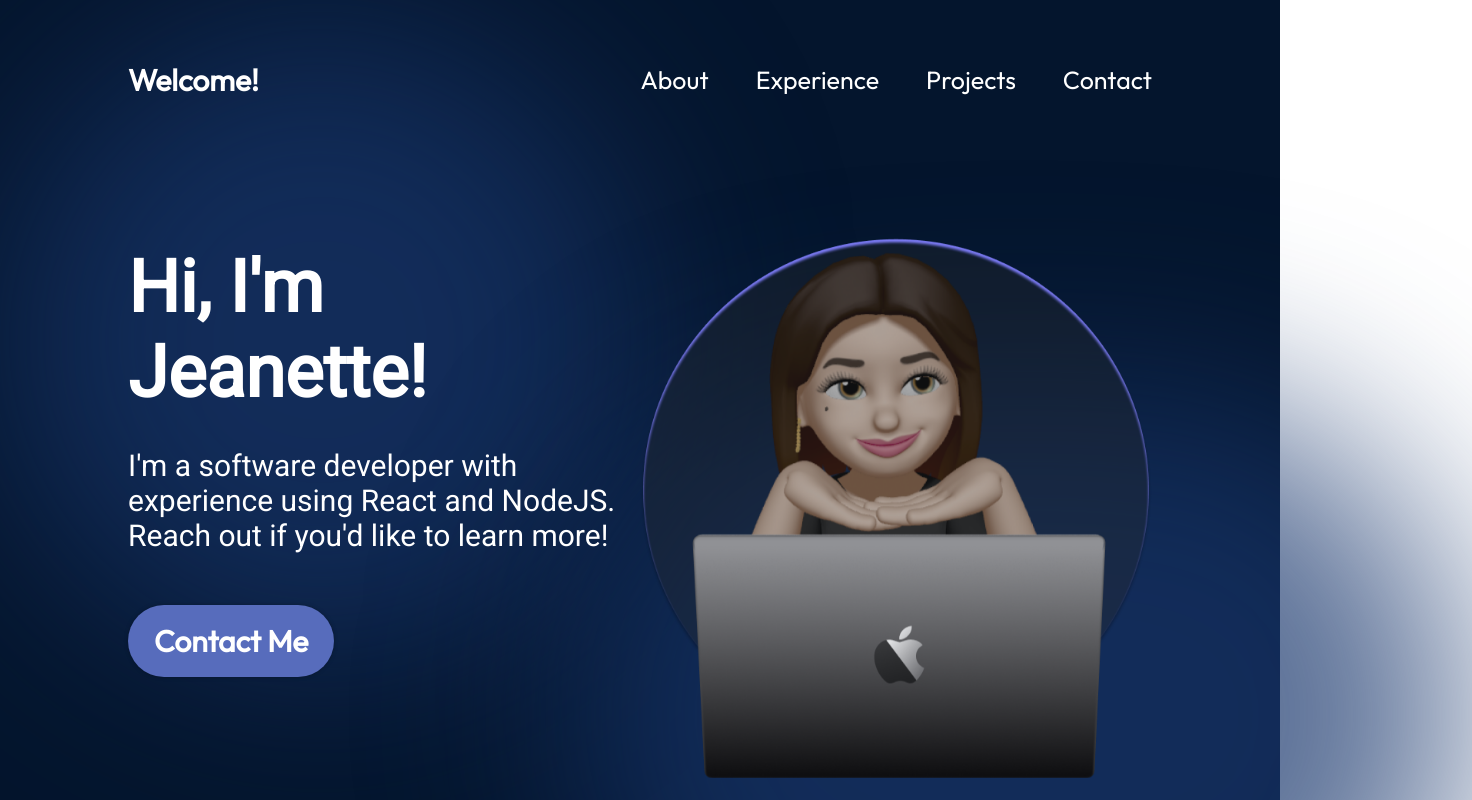
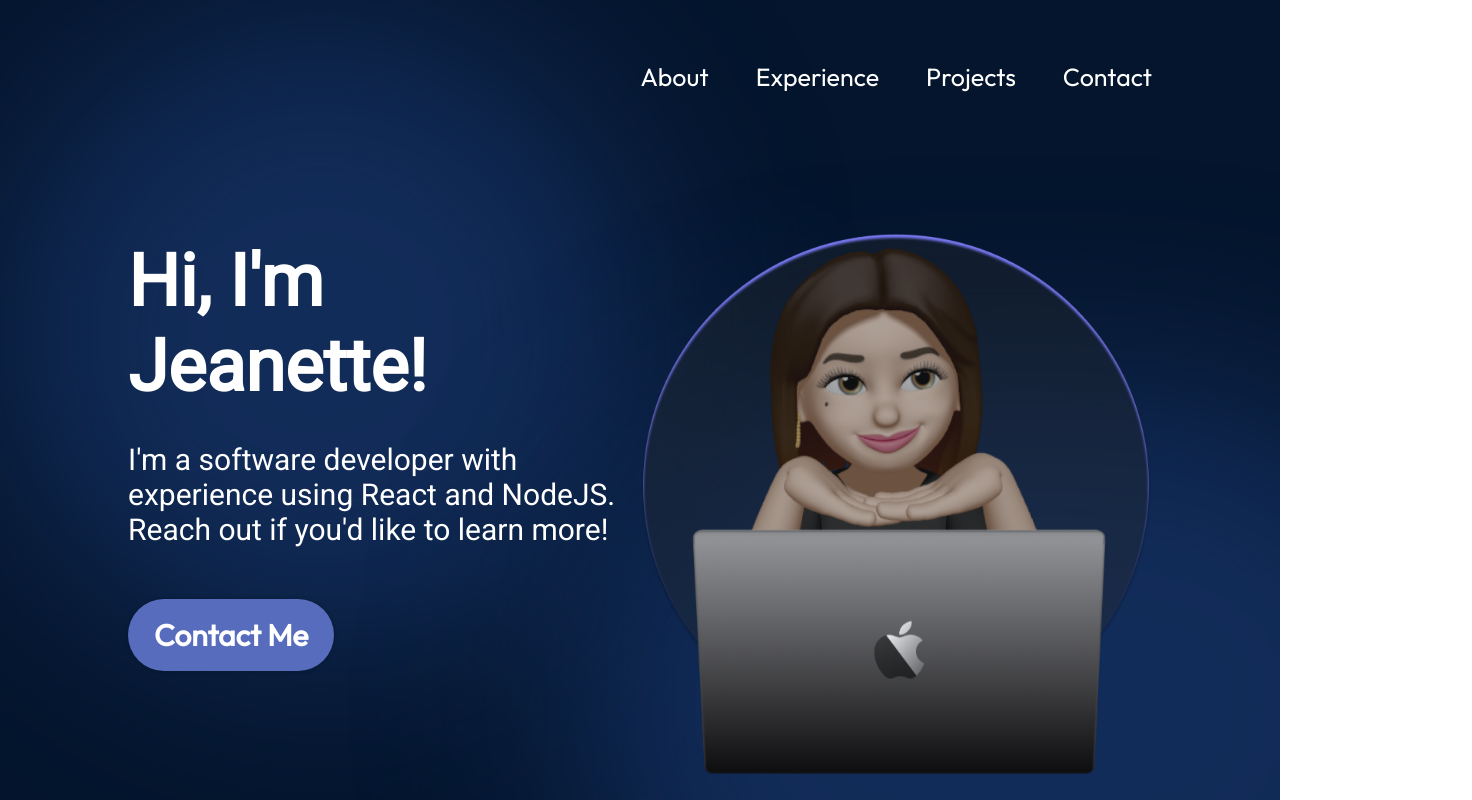
Before and after one commit to JeanetteGz/Portfolio, a React (Vite) app in the folder ReactPortfolio/: page / in a window 1280 px wide. Shown: the top 800 px of the page, 1472 px wide, since content can reach past the window. Built offline with nearby package versions, Linux system fonts and the light colour scheme.

Commit message:
Made some chnages

```diff
--- a/ReactPortfolio/src/App.module.css
+++ b/ReactPortfolio/src/App.module.css
@@ -4,4 +4,5 @@
     background-color: var(--color-bg);
     width: 100%;
     height: 100%;
+    overflow: hidden;
 }
--- a/ReactPortfolio/src/components/Experience/Experience.module.css
+++ b/ReactPortfolio/src/components/Experience/Experience.module.css
@@ -29,6 +29,7 @@
     display: flex;
     flex-wrap: wrap;
     gap: 30px;
+    margin-bottom: 500px;
 }
 
 .skill {
--- a/ReactPortfolio/src/components/Navbar/Navbar.jsx
+++ b/ReactPortfolio/src/components/Navbar/Navbar.jsx
@@ -6,7 +6,7 @@ export const Navbar = () => {
     let [menuOpen, setMenuOpen] = useState(false);
     return (
         <nav className={styles.navbar}>
-            <a className={styles.title} href="/">Welcome!</a>
+            <a className={styles.title} href="/"></a>
             <div className={styles.menu}>
                 <img className={styles.menuBtn} src={menuOpen
                     ? getImageUrl("nav/closeIcon.png")
--- a/ReactPortfolio/src/components/Projects/ProjectCard.module.css
+++ b/ReactPortfolio/src/components/Projects/ProjectCard.module.css
@@ -1,4 +1,3 @@
-@import "../../vars.css";
 
 .container {
     display: flex;
@@ -8,6 +7,7 @@
     box-shadow: 0 16px 14px 0 #04152d;
     padding: 18px 24px;
     max-width: 345px;
+    height: 100%;
 }
 
 .image {
--- a/ReactPortfolio/src/components/Projects/Projects.module.css
+++ b/ReactPortfolio/src/components/Projects/Projects.module.css
@@ -22,6 +22,6 @@
     flex-wrap: wrap;
     align-items: center;
     justify-content: center;
-    gap: 15px;
+    gap: 35px;
     width: 100%;
 }
```
Also changed, not shown: ReactPortfolio/src/components/About/About.module.css (line endings or trailing spaces).
